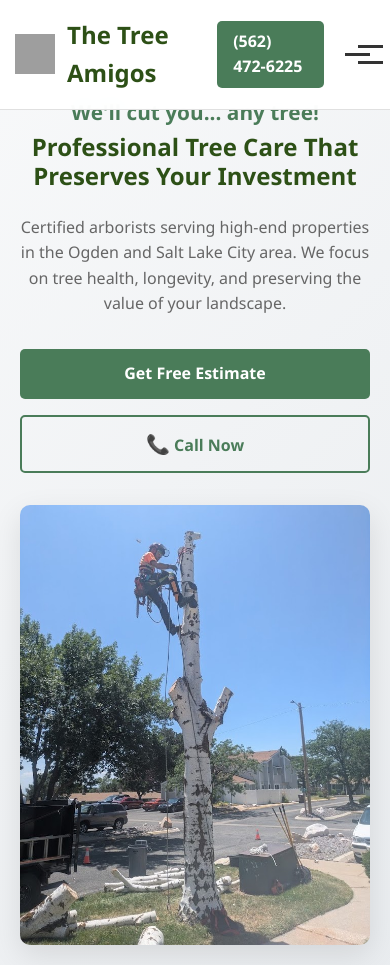
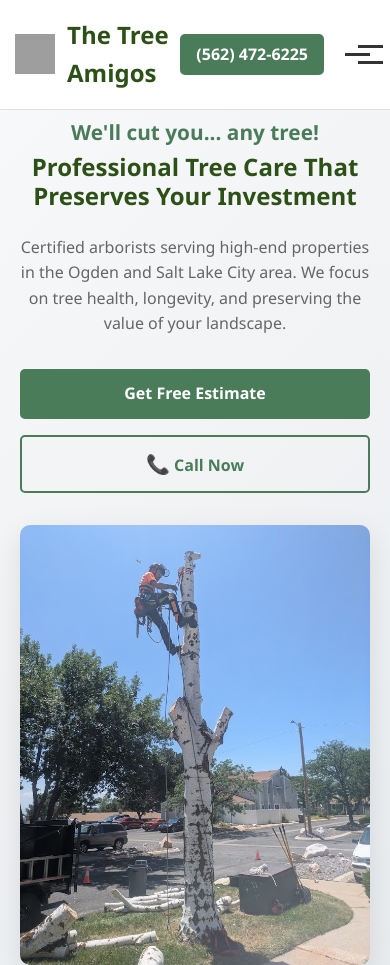
Before and after one commit to The-Tree-Amigos/The-Tree-Amigos.github.io, a plain HTML site: page index.html in a window 390 px wide. Shown: the top 965 px of the page. Drawn offline with Linux system fonts and the light colour scheme; grey boxes are pictures that could not be loaded.

Commit message:
Enhance CSS styles for layout and responsiveness
- Add scroll-padding-top to account for fixed header
- Set min-height for headings to improve layout consistency
- Adjust flex properties for navigation and button elements
- Update hero section padding for better visual balance on all devices

These changes improve the overall user experience and ensure better alignment with the fixed header.

```diff
--- a/css/styles.css
+++ b/css/styles.css
@@ -7,6 +7,7 @@
 
 html {
     scroll-behavior: smooth;
+    scroll-padding-top: 100px; /* Account for fixed header */
 }
 
 body {
@@ -101,6 +102,7 @@ h1, h2, h3, h4, h5, h6 {
     padding: 1rem 20px;
     max-width: 1200px;
     margin: 0 auto;
+    min-height: 70px;
 }
 
 .nav-brand {
@@ -145,6 +147,7 @@ h1, h2, h3, h4, h5, h6 {
     display: flex;
     align-items: center;
     gap: 1rem;
+    flex-shrink: 0;
 }
 
 .phone-btn {
@@ -158,6 +161,8 @@ h1, h2, h3, h4, h5, h6 {
     border-radius: 5px;
     font-weight: 600;
     transition: background-color 0.3s ease;
+    white-space: nowrap;
+    flex-shrink: 0;
 }
 
 .phone-btn:hover {
@@ -219,7 +224,7 @@ h1, h2, h3, h4, h5, h6 {
 
 /* Hero Section */
 .hero {
-    padding: 120px 0 80px;
+    padding: 140px 0 80px;
     background: linear-gradient(135deg, #f8f9fa 0%, #e9ecef 100%);
 }
 
@@ -595,7 +600,7 @@ h1, h2, h3, h4, h5, h6 {
     }
 
     .hero {
-        padding: 100px 0 60px;
+        padding: 120px 0 60px;
     }
 
     .hero-title {
```
